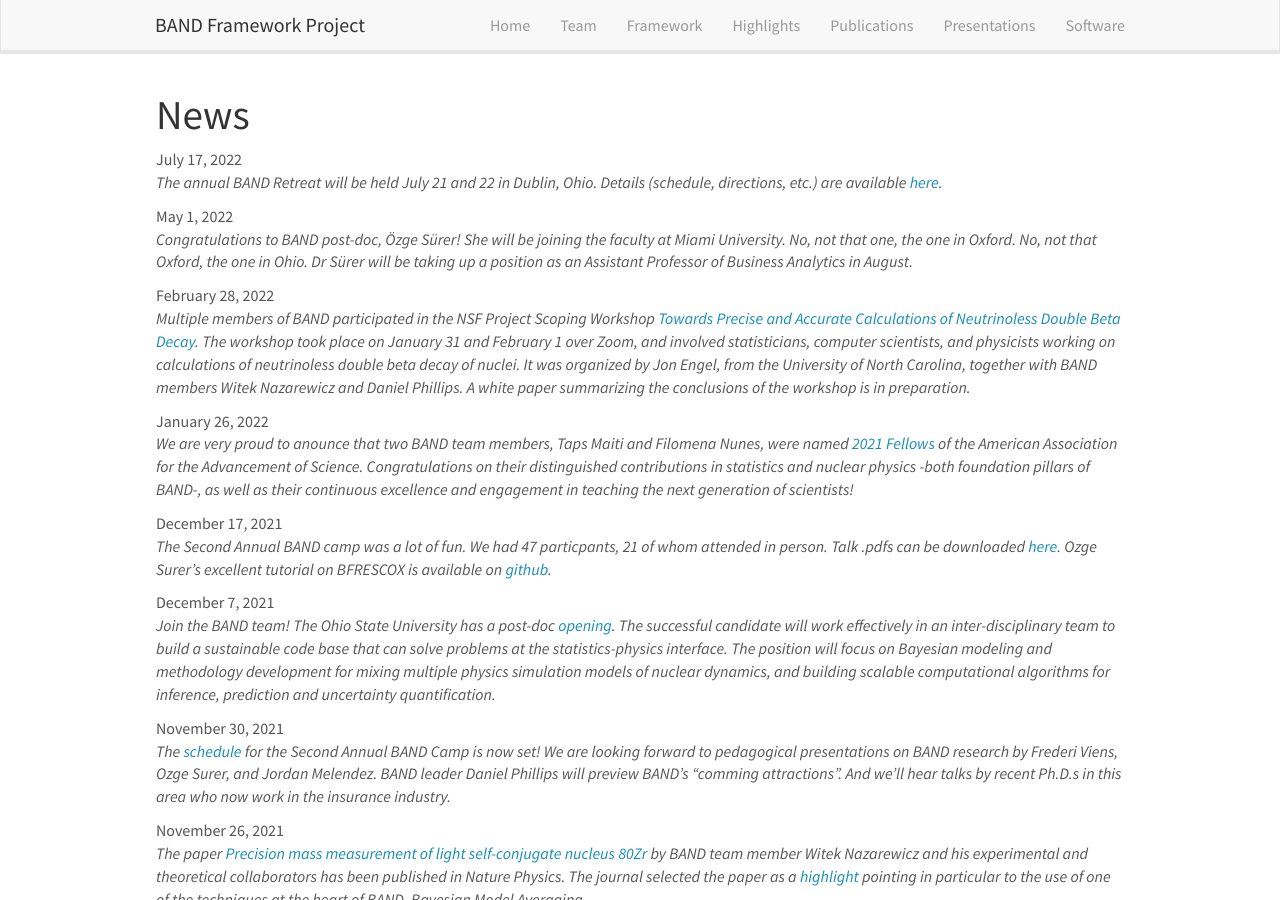
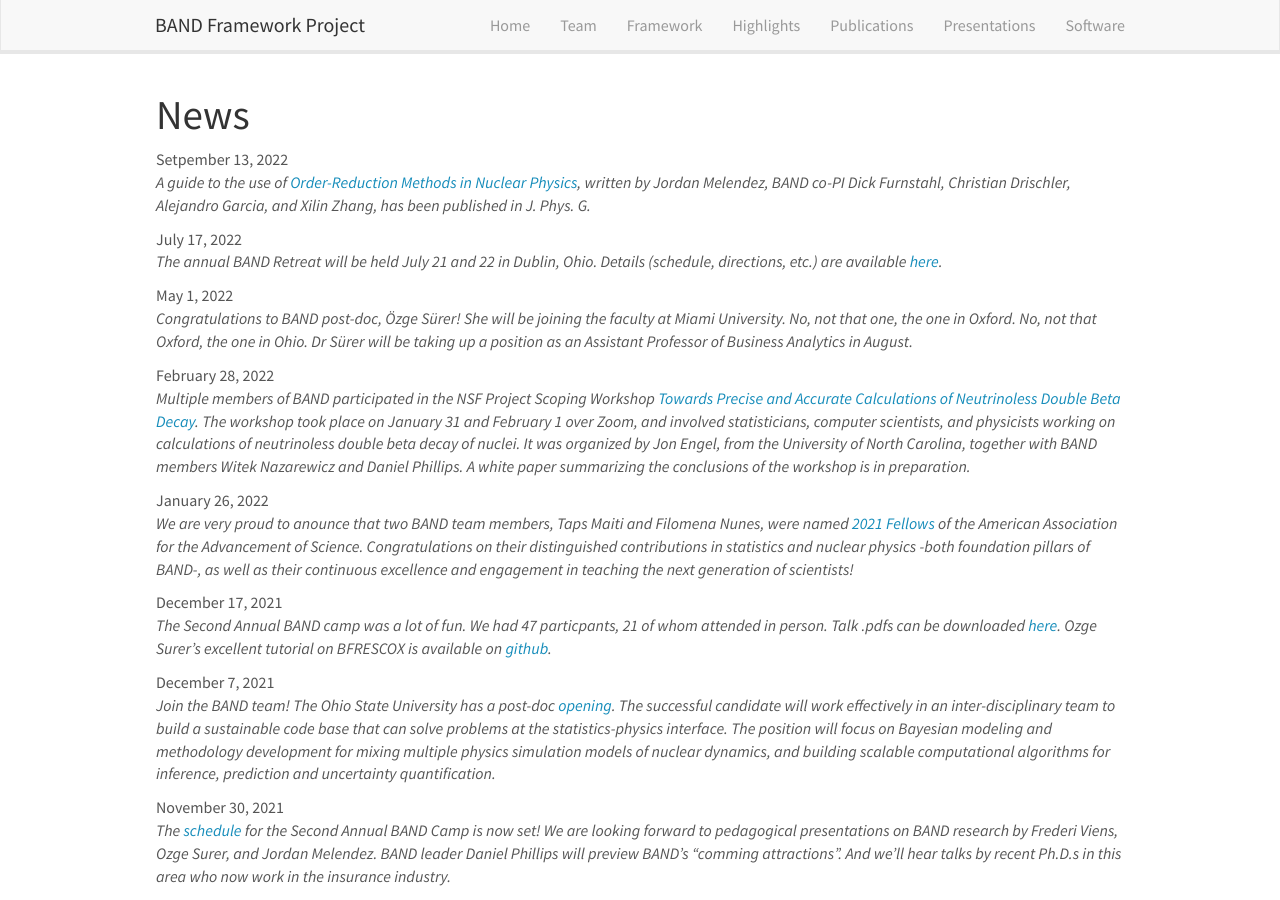
Before and after one commit to bandframework/bandframework.github.io, a Jekyll site: the page built from _pages/allnews.md, in a window 1280 px wide and 900 px high. Built offline with Jekyll 4.4.1, drawn with Linux system fonts in a browser that asks for light colours; nearby versions of some CDN libraries.

Commit message:
Added news item about ORM guide

```diff
--- a/_data/news.yml
+++ b/_data/news.yml
@@ -1,3 +1,9 @@
+- date: Setpember 13, 2022
+  headline: >
+    A guide to the use of <a href="https://iopscience.iop.org/article/10.1088/1361-6471/ac83dd">Order-Reduction Methods in Nuclear Physics</a>,
+    written by Jordan Melendez, BAND co-PI Dick Furnstahl, Christian Drischler, Alejandro Garcia, and Xilin Zhang, has
+    been published in J. Phys. G.
+
 - date: July 17, 2022
   headline: >
     The annual BAND Retreat will be held July 21 and 22 in Dublin, Ohio.
```
